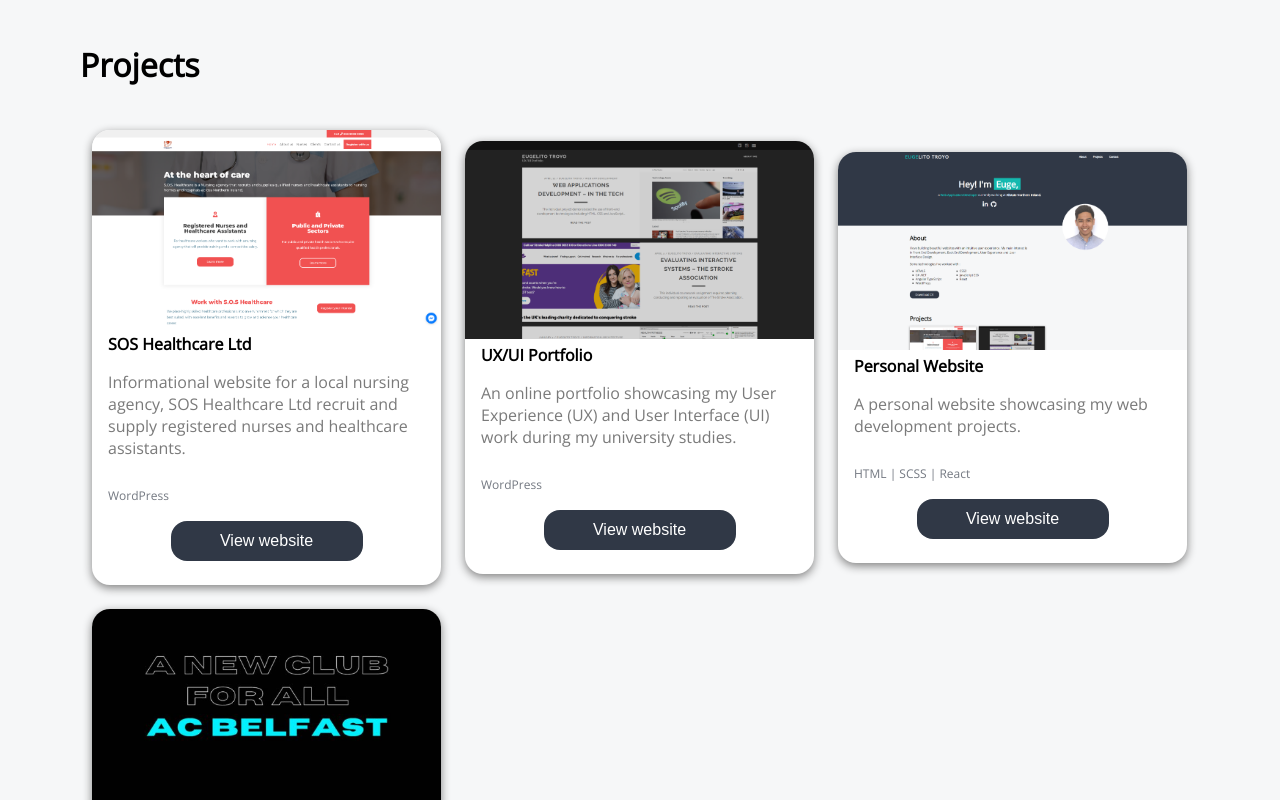
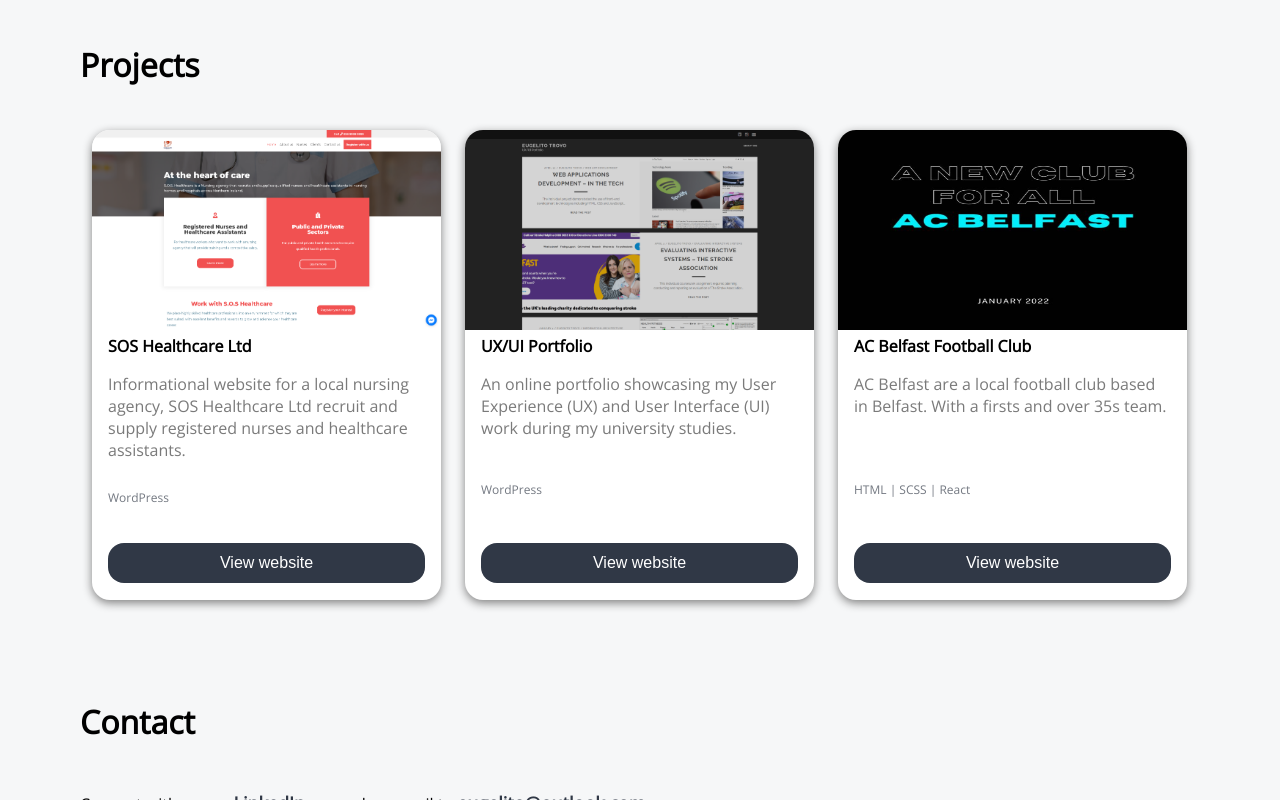
Before and after one commit to eugelito/eugelito, a React (Create React App) app: page / in a window 1280 px wide. Shown: the part 820-1620 px from the top of the page. Built offline with nearby package versions, Linux system fonts and the light colour scheme.

Commit message:
Removed personal project and alignment

```diff
--- a/src/Data.js
+++ b/src/Data.js
@@ -19,15 +19,6 @@
   },
   {
     "id": 2,
-    "img": process.env.PUBLIC_URL + 'images/personalwebsite.png',
-    "alt": "Personal website image",
-    "title": "Personal Website",
-    "technologies": "HTML | SCSS | React",
-    "description": "A personal website showcasing my web development projects.",
-    "urlLink": "https://eugelito.com/"
-  },
-  {
-    "id": 3,
     "img": process.env.PUBLIC_URL + 'images/acbelfast.png',
     "alt": "AC Belfast",
     "title": "AC Belfast Football Club",
--- a/src/components/Projects.js
+++ b/src/components/Projects.js
@@ -20,7 +20,8 @@
                 <hr />
                 <span className="projects__content--technologies">{ post.technologies }</span>
 
-                <div className="helm">
+              </div>
+              <div className="helm">
                   <a
                     className="project--content__imageAnchor"
                     href={ post.urlLink }
@@ -31,7 +32,6 @@
                     <button>View website</button>
                   </a>
                 </div>
-              </div>
             </div>
           )
         })}
--- a/src/components/Projects.scss
+++ b/src/components/Projects.scss
@@ -11,7 +11,7 @@
 
 .projects--content {
   width: 349px;
-  height: 100%;
+  height: 470px;
   background-color: #fff;
   border-radius: 18px;
   box-shadow: 0 3px 10px grey;
@@ -19,6 +19,7 @@
 
   .project--content__imageAnchor {
       color: #303846;
+      width: 100%;
      &:active, &:visited {
        color: #303846;
      }
@@ -35,6 +36,8 @@
     display: block;
   }
 }
+
+
 .projects__content--technologies {
   font-size: 12px;
   color: #303846ad;
@@ -43,6 +46,7 @@
 
 .content--projects__description {
   padding: 0 1rem;
+  min-height: 12rem;
   &:active {
     color: #303846ad;
   }
@@ -50,6 +54,7 @@
     margin: 0 0 0rem;
   }
   > p {
+    min-height: 5rem;
     color: #222;
     opacity: .6;
   }
@@ -61,7 +66,7 @@
 
 .content--projects__img {
   width: 100%;
-  height: 100%;
+  height: 200px;
   border-top-left-radius: 18px;
   border-top-right-radius: 18px;
   &:active {
@@ -80,7 +85,7 @@
      font-size: 1rem;
      font-weight: 500;
      border-radius:16px;
-     width: 12rem;
+     width: 100%;
      height:2.5rem;
      &:hover {
        background-color: #10b9b3;
```
